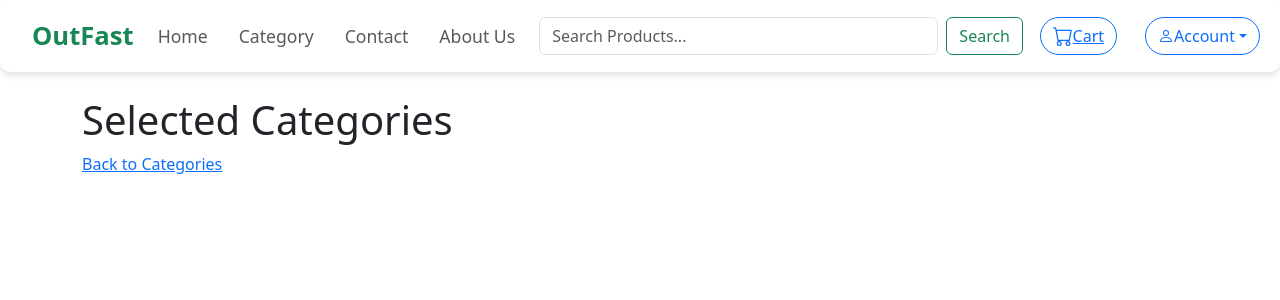
After one commit to VaradRane12/Outfast, a Flask app: page /filter_category in a window 1280 px wide. The commit adds this page. Shown: the top 300 px of the page. Run offline with Flask 3, Linux system fonts and the light colour scheme.

Commit message:
added categories

```diff
--- a/app.py
+++ b/app.py
@@ -6,6 +6,11 @@ from models import db, User
 from home import home_bp
 from auth import auth_bp
 from cart import cart_bp
+
+from category import category_bp
+
+
+
 import os
 from flask_cors import CORS
 
@@ -23,6 +28,11 @@ db.init_app(app)
 app.register_blueprint(home_bp)
 app.register_blueprint(auth_bp, url_prefix='/auth')
 app.register_blueprint(cart_bp)
+app.register_blueprint(category_bp)
+
+
+
+
 # Setup Flask-Login
 login_manager = LoginManager()
 login_manager.init_app(app)
--- /dev/null
+++ b/category.py
@@ -0,0 +1,32 @@
+from flask import Blueprint, render_template,request
+from models import Product
+
+
+category_bp = Blueprint('category', __name__)
+
+
+@category_bp.route('/category', methods=["GET",'POST'])
+def categories():
+    # Fetch unique (Master Category, Sub Category, Product Type) combinations
+    category_data = Product.query.with_entities(
+        Product.masterCategory, Product.subCategory, Product.articleType
+    ).distinct().order_by(Product.masterCategory, Product.subCategory, Product.articleType).all()
+
+    # Structure data into a nested dictionary
+    category_tree = {}
+    for master, sub, article in category_data:
+        if master not in category_tree:
+            category_tree[master] = {}
+        if sub not in category_tree[master]:
+            category_tree[master][sub] = []
+        category_tree[master][sub].append(article)
+
+    return render_template("category.html", category_tree=category_tree)
+
+@category_bp.route("/filter_category",methods = ["GET","POST"])
+def filter_category():
+    master = request.args.get('master', None)
+    sub = request.args.get('sub', None)
+    article = request.args.get('article', None)
+    print(master,sub,article)
+    return render_template("filtered_results.html", master=master, sub=sub, article=article)
--- a/templates/base.html
+++ b/templates/base.html
@@ -6,7 +6,7 @@
     <meta name="viewport" content="width=device-width, initial-scale=1.0">
     <title>{% block title %}My Website{% endblock %}</title>
     <link href="https://cdn.jsdelivr.net/npm/bootstrap@5.3.0/dist/css/bootstrap.min.css" rel="stylesheet">
-    <link rel= "stylesheet" href = "/static/base.css"/>
+    <link rel="stylesheet" href="{{ url_for('static', filename='base.css') }}">
 
 </head>
 <body>
--- /dev/null
+++ b/templates/filtered_results.html
@@ -0,0 +1,18 @@
+{% extends "base.html" %}
+{% block body %}
+
+<h1>Selected Categories</h1>
+
+{% if master %}
+    <p><strong>Master Category:</strong> {{ master }}</p>
+{% endif %}
+{% if sub %}
+    <p><strong>Sub Category:</strong> {{ sub }}</p>
+{% endif %}
+{% if article %}
+    <p><strong>Product Type:</strong> {{ article }}</p>
+{% endif %}
+
+<a href="{{ url_for('category.categories') }}">Back to Categories</a>
+
+{% endblock %}
```
Also changed, not shown: templates/category.html (added, +45 -0 lines).
